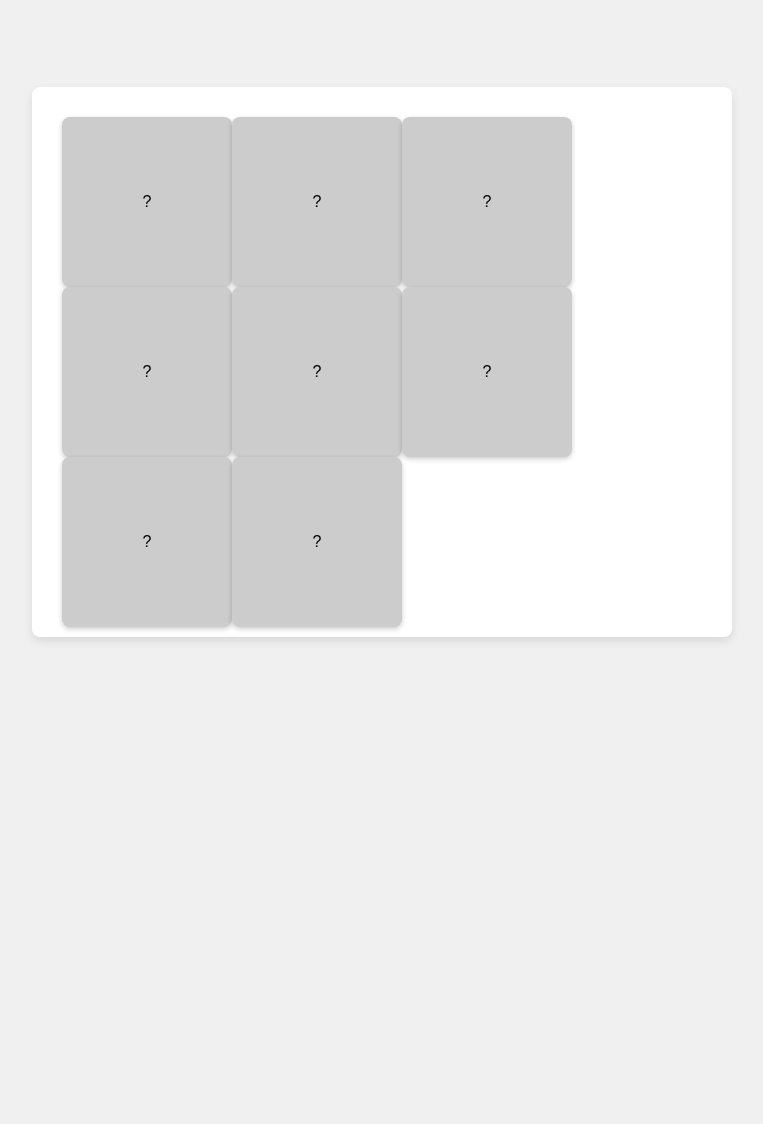
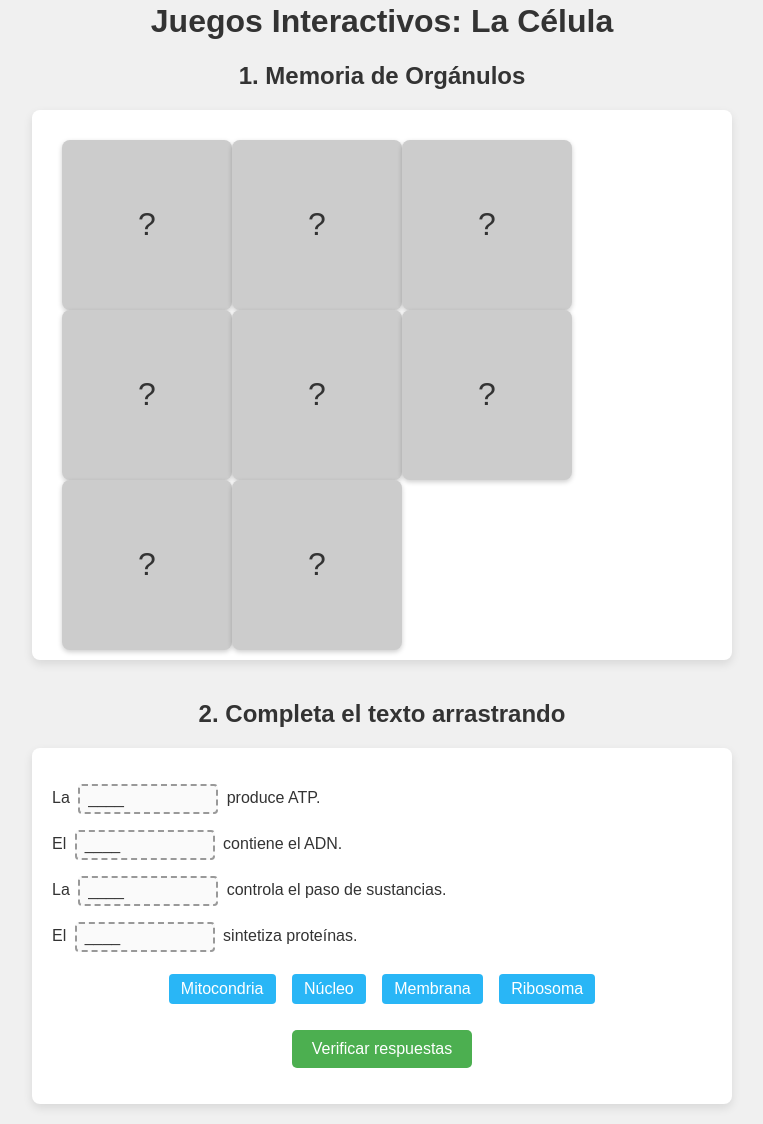
Before and after one commit to edgarfuentes07/juego-celula, a plain HTML site: page index.html in a window 1280 px wide. Shown: the part 38-1162 px from the top of the page, without its empty margins (258-1021 px from the left). Before the commit the page ends 800 px from the top, so only its background shows below. Drawn offline with Linux system fonts and the light colour scheme.

Commit message:
Update index.html

```diff
--- a/index.html
+++ b/index.html
@@ -3,20 +3,20 @@
 <head>
   <meta charset="UTF-8" />
   <meta name="viewport" content="width=device-width, initial-scale=1.0"/>
-  <title>Juego de Memoria: La Célula</title>
+  <title>Juegos Interactivos: La Célula</title>
   <style>
     body {
       margin: 0;
-      padding: 0;
+      padding: 20px;
       background: #f0f0f0;
       font-family: sans-serif;
-      display: flex;
-      justify-content: center;
-      align-items: center;
-      height: 100vh;
+      color: #333;
     }
+    h1, h2 { text-align: center; }
+    /* ---- Memory Game ---- */
     #memory-game {
       width: 660px;
+      margin: 0 auto 40px;
       display: flex;
       flex-wrap: wrap;
       perspective: 1000px;
@@ -26,78 +26,127 @@
       border-radius: 8px;
     }
     .card {
-      width: 150px;
-      height: 150px;
+      width: 150px; height: 150px;
       margin: 10px;
       position: relative;
       transform-style: preserve-3d;
       transition: transform 0.5s;
       cursor: pointer;
     }
-    .card.flipped {
-      transform: rotateY(180deg);
-    }
-    .card.matched {
-      pointer-events: none;
-    }
+    .card.flipped { transform: rotateY(180deg); }
+    .card.matched { pointer-events: none; }
     .card-face {
-      position: absolute;
-      backface-visibility: hidden;
-      width: 100%;
-      height: 100%;
+      position: absolute; backface-visibility: hidden;
+      width: 100%; height: 100%;
       border-radius: 8px;
-      display: flex;
-      align-items: center;
-      justify-content: center;
-      font-size: 1rem;
-      padding: 10px;
+      display: flex; align-items: center; justify-content: center;
+      font-size: 1rem; padding: 10px;
       box-shadow: 0 2px 5px rgba(0,0,0,0.2);
-    }
-    .card-front {
-      background: #ccc;
-    }
-    .card-back {
-      background: #fff;
-      transform: rotateY(180deg);
       text-align: center;
     }
+    .card-front { background: #ccc; font-size:2rem; }
+    .card-back {
+      background: #fff; transform: rotateY(180deg);
+    }
     .card.matched .card-back {
+      background: #4CAF50; color: #fff;
+    }
+    /* ---- Drag & Drop ---- */
+    #ddl-game {
+      max-width: 660px;
+      margin: 0 auto;
+      background: #fff;
+      padding: 20px;
+      box-shadow: 0 4px 10px rgba(0,0,0,0.1);
+      border-radius: 8px;
+    }
+    .dropzone {
+      display: inline-block;
+      min-width: 120px;
+      padding: 4px 8px;
+      margin: 0 4px;
+      border: 2px dashed #999;
+      border-radius: 4px;
+      vertical-align: middle;
+      background: #fafafa;
+    }
+    .dropzone.filled { border-style: solid; background: #e0f7fa; }
+    .dragitem {
+      display: inline-block;
+      padding: 6px 12px;
+      margin: 6px;
+      background: #29b6f6;
+      color: #fff;
+      border-radius: 4px;
+      cursor: grab;
+      user-select: none;
+    }
+    #draggables { text-align: center; margin-top: 16px; }
+    #ddl-check {
+      display: block;
+      margin: 20px auto 0;
+      padding: 10px 20px;
       background: #4CAF50;
       color: #fff;
+      border: none;
+      border-radius: 5px;
+      cursor: pointer;
+      font-size: 1rem;
+    }
+    #ddl-feedback {
+      text-align: center;
+      margin-top: 12px;
+      font-weight: bold;
     }
   </style>
 </head>
 <body>
 
+  <h1>Juegos Interactivos: La Célula</h1>
+
+  <h2>1. Memoria de Orgánulos</h2>
   <div id="memory-game"></div>
 
+  <h2>2. Completa el texto arrastrando</h2>
+  <div id="ddl-game">
+    <p>La <span class="dropzone" data-term="Mitocondria">____</span> produce ATP.</p>
+    <p>El <span class="dropzone" data-term="Núcleo">____</span> contiene el ADN.</p>
+    <p>La <span class="dropzone" data-term="Membrana">____</span> controla el paso de sustancias.</p>
+    <p>El <span class="dropzone" data-term="Ribosoma">____</span> sintetiza proteínas.</p>
+
+    <div id="draggables">
+      <div class="dragitem" draggable="true" data-term="Mitocondria">Mitocondria</div>
+      <div class="dragitem" draggable="true" data-term="Núcleo">Núcleo</div>
+      <div class="dragitem" draggable="true" data-term="Membrana">Membrana</div>
+      <div class="dragitem" draggable="true" data-term="Ribosoma">Ribosoma</div>
+    </div>
+
+    <button id="ddl-check">Verificar respuestas</button>
+    <p id="ddl-feedback"></p>
+  </div>
+
   <script>
+    // --- Memory Game ---
     const items = [
       { name: "Mitocondria", text: "Produce ATP (energía)" },
       { name: "Núcleo",      text: "Contiene el ADN" },
       { name: "Membrana",    text: "Controla paso de sustancias" },
       { name: "Ribosoma",    text: "Sintetiza proteínas" }
     ];
-
-    // Duplicar y mezclar
     let cards = items.concat(items).sort(() => 0.5 - Math.random());
-
     const game = document.getElementById("memory-game");
-    let firstCard = null, secondCard = null, lock = false;
+    let firstCard, secondCard, lock = false;
 
     cards.forEach(item => {
       const card = document.createElement("div");
       card.className = "card";
       card.dataset.name = item.name;
-
       const front = document.createElement("div");
       front.className = "card-face card-front";
       front.textContent = "?";
-
       const back = document.createElement("div");
       back.className = "card-face card-back";
       back.innerHTML = `<strong>${item.name}</strong><br><small>${item.text}</small>`;
-
       card.append(front, back);
       game.appendChild(card);
 
@@ -111,22 +160,60 @@
           lock = true;
           if (firstCard.dataset.name === secondCard.dataset.name) {
             [firstCard, secondCard].forEach(c => c.classList.add("matched"));
-            resetTurn();
+            resetMemoryTurn();
           } else {
             setTimeout(() => {
               [firstCard, secondCard].forEach(c => c.classList.remove("flipped"));
-              resetTurn();
-            }, 1000);
+              resetMemoryTurn();
+            }, 800);
           }
         }
       });
     });
 
-    function resetTurn() {
+    function resetMemoryTurn() {
       [firstCard, secondCard] = [null, null];
       lock = false;
     }
+
+    // --- Drag & Drop ---
+    const draggables = document.querySelectorAll('.dragitem');
+    const dropzones  = document.querySelectorAll('.dropzone');
+    let draggedTerm = null;
+
+    draggables.forEach(item => {
+      item.addEventListener('dragstart', e => {
+        draggedTerm = item.dataset.term;
+        e.dataTransfer.setData('text/plain', draggedTerm);
+      });
+    });
+
+    dropzones.forEach(zone => {
+      zone.addEventListener('dragover', e => e.preventDefault());
+      zone.addEventListener('drop', e => {
+        e.preventDefault();
+        const term = e.dataTransfer.getData('text/plain');
+        if (!zone.classList.contains('filled')) {
+          zone.textContent = term;
+          zone.classList.add('filled');
+        }
+      });
+    });
+
+    document.getElementById('ddl-check').addEventListener('click', () => {
+      let correct = 0;
+      dropzones.forEach(zone => {
+        if (zone.textContent === zone.dataset.term) {
+          zone.style.borderColor = '#4CAF50';
+          correct++;
+        } else {
+          zone.style.borderColor = '#F44336';
+        }
+      });
+      const fb = document.getElementById('ddl-feedback');
+      fb.textContent = `Has completado ${correct} de ${dropzones.length} correctamente.`;
+      fb.style.color = correct === dropzones.length ? '#4CAF50' : '#F44336';
+    });
   </script>
-
 </body>
 </html>
```
